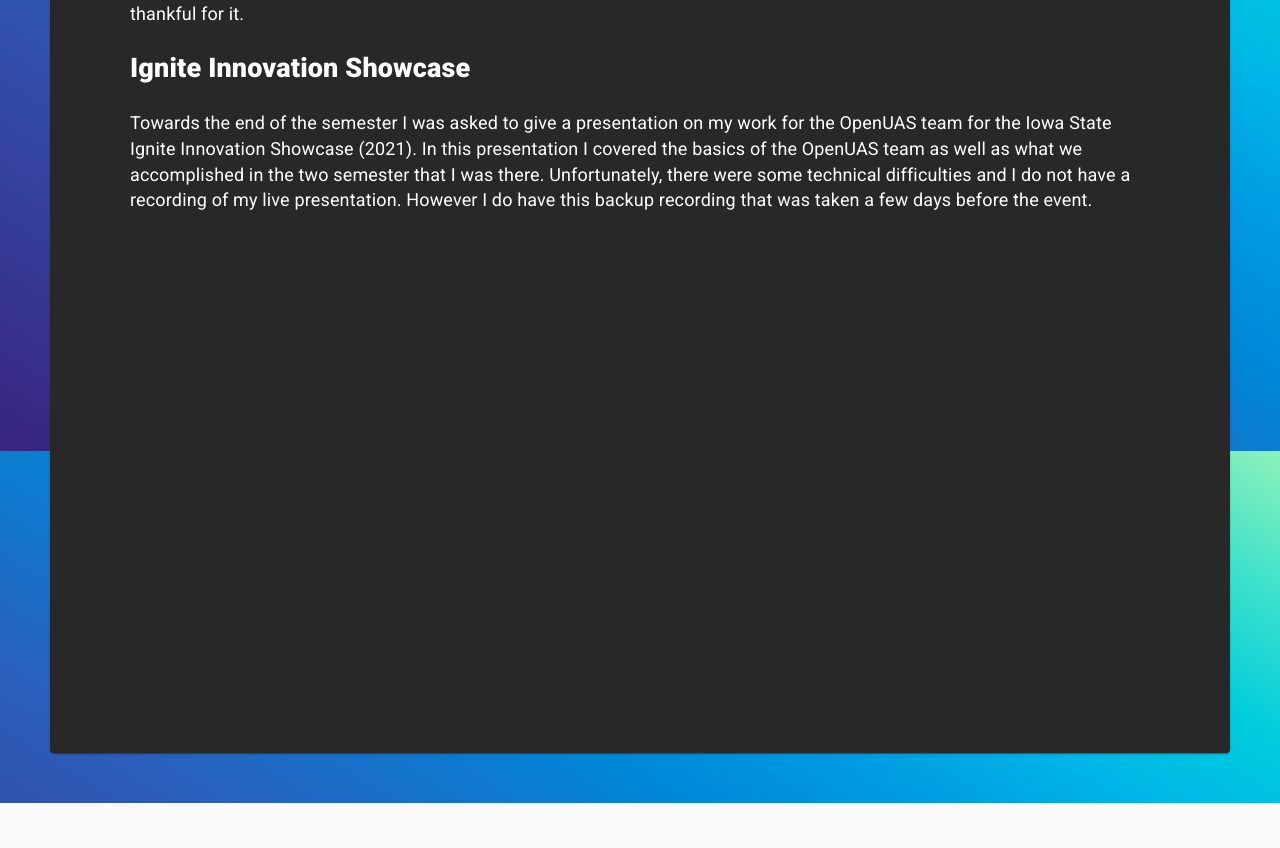
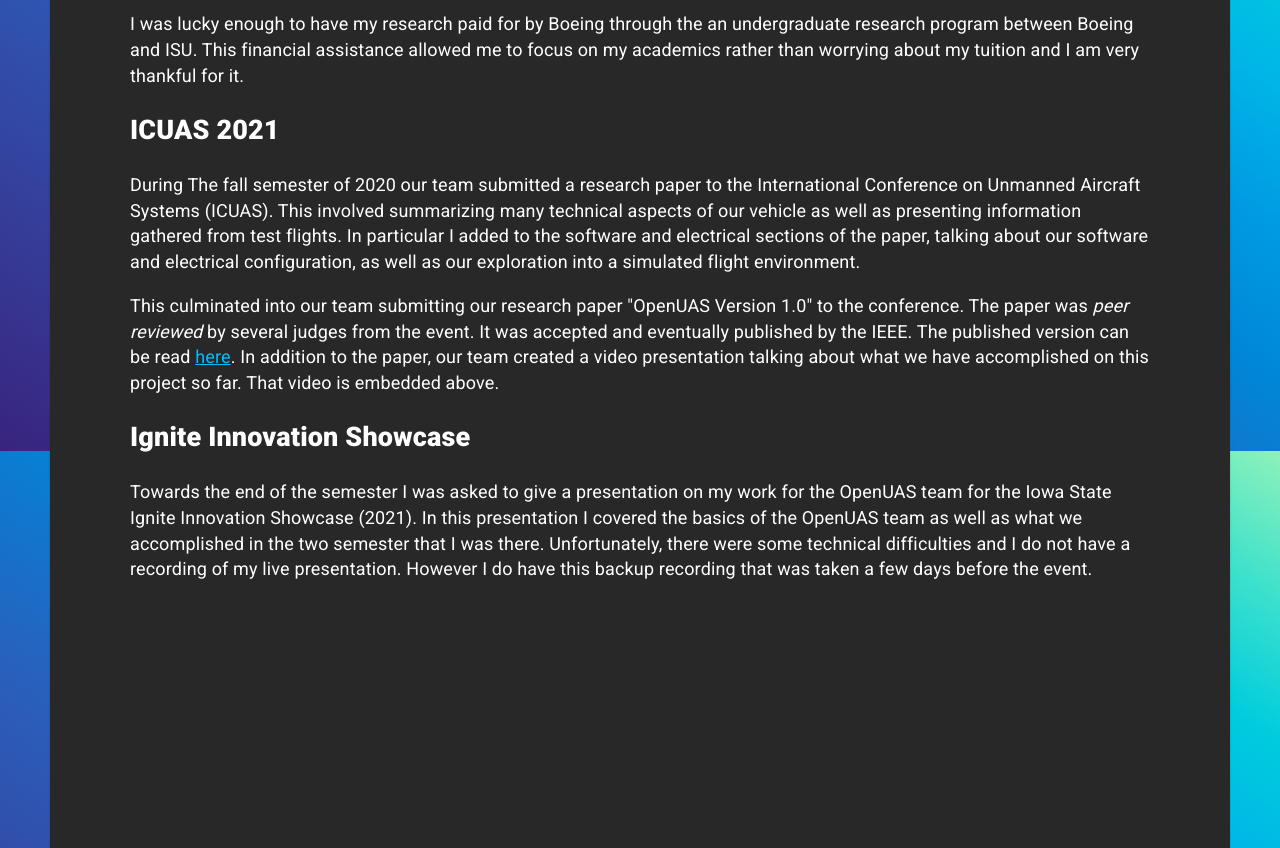
Before and after one commit to C-Glick/C-Glick.github.io, a React (Create React App) app: page /#/OpenUAS in a window 1280 px wide. Shown: the part 1949-2797 px from the top of the page. Before the commit the page ends 2752 px from the top, so only its background shows below. Built offline with nearby package versions, Linux system fonts and the light colour scheme.

Commit message:
Improved overflow handling, added to OpenUAS page

```diff
--- a/src/components/Header.js
+++ b/src/components/Header.js
@@ -11,7 +11,7 @@ const useStyles = makeStyles((theme) => ({
         display: 'flex',
         justifyContent: 'center',
         alignItems: 'center',
-        height:'100vh',
+        height:'60vh',
         fontFamily: 'Roboto',
     },
 
@@ -26,8 +26,6 @@ const useStyles = makeStyles((theme) => ({
         [theme.breakpoints.down("sm")]:{    //switch font size when medium screen width (960px) detected
             fontSize:"3rem",
         },
-        padding: "1rem",
-
     },
 
     subtitle:{
@@ -38,7 +36,7 @@ const useStyles = makeStyles((theme) => ({
     goDown: {
         color: '#fff',
         fontSize: "5rem"
-    }
+    },
 }));
 
 export default function Header() {
--- a/src/components/NavBar.js
+++ b/src/components/NavBar.js
@@ -135,21 +135,21 @@ export default function NavBar() {
             </ListItem>
         </Link>
 
-        <a href="/doc/Colton_Glick_Resume.pdf" target="_blank" style={{textDecoration: 'none', color: 'inherit'}}>
+        <a href="/doc/Colton_Glick_Resume.pdf" target="_blank" rel="noreferrer" style={{textDecoration: 'none', color: 'inherit'}}>
             <ListItem button>
                 <ListItemIcon> <DescriptionIcon className={classes.menuItemIcon}/> </ListItemIcon>
                 <ListItemText classes={{primary:classes.menuItemText}} primary="Resume" />
             </ListItem>
         </a>
 
-        <a href="https://github.com/c-glick" target="_blank" style={{textDecoration:"none", color:"inherit"}}>
+        <a href="https://github.com/c-glick" target="_blank" rel="noreferrer" style={{textDecoration:"none", color:"inherit"}}>
             <ListItem button>
                 <ListItemIcon> <GitHubIcon className={classes.menuItemIcon}/> </ListItemIcon>
                 <ListItemText classes={{primary:classes.menuItemText}} primary="GitHub" />
             </ListItem>
         </a>
 
-        <a href="https://www.linkedin.com/in/colton-glick/" target="_blank" style={{textDecoration:"none", color:"inherit"}}>
+        <a href="https://www.linkedin.com/in/colton-glick/" target="_blank" rel="noreferrer" style={{textDecoration:"none", color:"inherit"}}>
             <ListItem button>
                 <ListItemIcon> <LinkedInIcon className={classes.menuItemIcon}/> </ListItemIcon>
                 <ListItemText classes={{primary:classes.menuItemText}} primary="LinkedIn" />
--- a/src/components/ProjectCards.js
+++ b/src/components/ProjectCards.js
@@ -6,6 +6,7 @@ import {Link} from "react-router-dom";
 
 const useStyles = makeStyles((theme) => ({
     root:{
+        overflow: "hidden",
         minHeight:"100vh",
         display: "flex",
         justifyContent: "center",
--- a/src/pages/AboutPage.js
+++ b/src/pages/AboutPage.js
@@ -41,6 +41,8 @@ const useStyles = makeStyles((theme) => ({
   },
 
   paper: {
+    maxWidth: "130rem",
+    overflow: "hidden",
     padding: "50px",
     paddingLeft: "80px",
     paddingRight: "80px",
@@ -56,6 +58,10 @@ const useStyles = makeStyles((theme) => ({
   title:{
     fontSize: '2em',
     textAlign: 'left',
+
+    [theme.breakpoints.down("xs")]:{
+      textAlign: "center",
+    },
   },
 
   menuItemIcon:{
@@ -74,7 +80,7 @@ const useStyles = makeStyles((theme) => ({
       width: "20rem",
     },
     [theme.breakpoints.down("xs")]:{
-      width: "15rem",
+      width: "100%",
       float: "none",
     }
   },
@@ -87,11 +93,7 @@ const useStyles = makeStyles((theme) => ({
   },
 
   topButton:{
-    float: "right",
-
-    [theme.breakpoints.down("md")]:{
-      float: "left",
-    },
+    float: "left",
 
     [theme.breakpoints.down("sm")]:{
       float: "none",
@@ -100,9 +102,18 @@ const useStyles = makeStyles((theme) => ({
   },
 
   para:{
+    marginLeft: "auto",
+    marginRight: "auto",
     textAlign: "left",
     maxWidth: "60rem",
-  }
+  },
+
+  header:{
+    marginLeft: "auto",
+    marginRight: "auto",
+    textAlign: "left",
+    maxWidth: "80rem",
+  },
 
 }));
 
@@ -125,12 +136,12 @@ export default function AboutPage() {
           <Paper className={classes.paper}>
               <Grid container spacing={3} direction="row">
 
-                  <Grid item md={12} lg={6}>
+                  <Grid item md={12}>
                       <div className={classes.title}>Hi 👋, Welcome to my Website!</div>
                   </Grid>
 
-                  <Grid item md={12} lg={6}>
-                    <a href={"https://github.com/c-glick"} target="_blank" className={classes.topButton} style={{textDecoration: 'none', color: 'inherit'}}>
+                  <Grid item md={12}>
+                    <a href={"https://github.com/c-glick"} target="_blank" rel="noreferrer" className={classes.topButton} style={{textDecoration: 'none', color: 'inherit'}}>
                         <Button
                           variant="outlined"
                           className={classes.button}
@@ -140,7 +151,7 @@ export default function AboutPage() {
                         </Button>
                     </a>
 
-                    <a href="https://www.linkedin.com/in/colton-glick/" target="_blank" className={classes.topButton} style={{textDecoration: 'none', color: 'inherit'}}>
+                    <a href="https://www.linkedin.com/in/colton-glick/" target="_blank" rel="noreferrer" className={classes.topButton} style={{textDecoration: 'none', color: 'inherit'}}>
                       <Button
                         variant="outlined"
                         className={classes.button}
--- a/src/pages/OpenUASPage.js
+++ b/src/pages/OpenUASPage.js
@@ -41,11 +41,14 @@ const useStyles = makeStyles((theme) => ({
   },
 
   paper: {
+    maxWidth: "130rem",
+    overflow: "hidden",
     padding: "50px",
     paddingLeft: "80px",
     paddingRight: "80px",
     [theme.breakpoints.down("xs")]:{
-      padding: "40px",
+      padding: "10px",
+      paddingTop: "40px",
     },
     textAlign: 'center',
     backgroundColor: Config.darkGrey,
@@ -56,6 +59,10 @@ const useStyles = makeStyles((theme) => ({
   title:{
     fontSize: '2em',
     textAlign: 'left',
+
+    [theme.breakpoints.down("xs")]:{
+      textAlign: "center",
+    },
   },
 
   menuItemIcon:{
@@ -64,18 +71,6 @@ const useStyles = makeStyles((theme) => ({
     [theme.breakpoints.down("xs")]:{
         fontSize: 35,
     },
-  },
-
-  image:{
-    padding: "10px",
-    width: "50rem",
-    [theme.breakpoints.down("md")]:{
-      width: "33rem",
-    },
-    [theme.breakpoints.down("xs")]:{
-      width: "20rem",
-      float: "none",
-    }
   },
 
   button:{
@@ -87,6 +82,10 @@ const useStyles = makeStyles((theme) => ({
 
   topButton:{
     float: "left",
+
+    [theme.breakpoints.down("xs")]:{
+      float: "none",
+    },
 
   },
 
@@ -104,26 +103,38 @@ const useStyles = makeStyles((theme) => ({
     maxWidth: "80rem",
   },
 
+  image:{
+    padding: "10px",
+    width: "50rem",
+    [theme.breakpoints.down("md")]:{
+      width: "80%",
+    },
+    [theme.breakpoints.down("xs")]:{
+      width: "95%",
+      float: "none",
+    }
+  },
+
   video:{
+    margin: "40px",
     //16:9 aspect ratio
-
-    margin: "20px",
     width: "800px",
     height: "450px",
 
     [theme.breakpoints.down("md")]:{
-      width: "512px",
-      height: "288px",
+      //make sure when this is overflowing its container, this element stays centered
+      marginLeft: "50%",
+      transform: "translateX(-50%)",
+
+      width: "70vw",
+      height: "calc(70vw/1.77)",  //16:9
     },
 
-    //TODO: percentage size at low screen resolutions
     [theme.breakpoints.down("xs")]:{
-      width: "304px",
-      height: "171px",
+      width: "90vw",
+      height: "calc(90vw/1.77)",  //16:9
       float: "none",
     }
-
-
   }
 
 }));
@@ -154,7 +165,7 @@ export default function AboutPage() {
                   </Grid>
 
                   <Grid item xs={12}>
-                    <a href={"https://github.com/LTL-AERO/PX4-Autopilot/tree/stable"} className={classes.topButton} style={{textDecoration: 'none', color: 'inherit'}}>
+                    <a href={"https://github.com/LTL-AERO/PX4-Autopilot/tree/stable"} target="_blank" rel="noreferrer" className={classes.topButton} style={{textDecoration: 'none', color: 'inherit'}}>
                         <Button
                           variant="outlined"
                           className={classes.button}
@@ -164,7 +175,7 @@ export default function AboutPage() {
                         </Button>
                     </a>
 
-                    <a href={"http://temporallogic.org/research/ICUAS21/"} className={classes.topButton} style={{textDecoration: 'none', color: 'inherit'}}>
+                    <a href={"http://temporallogic.org/research/ICUAS21/"} target="_blank" rel="noreferrer" className={classes.topButton} style={{textDecoration: 'none', color: 'inherit'}}>
                         <Button
                           variant="outlined"
                           className={classes.button}
@@ -174,13 +185,13 @@ export default function AboutPage() {
                         </Button>
                     </a>
 
-                    <a href={"https://lib.dr.iastate.edu/aere_conf/87/"} className={classes.topButton} style={{textDecoration: 'none', color: 'inherit'}}>
+                    <a href={"https://lib.dr.iastate.edu/aere_conf/87/"} target="_blank" rel="noreferrer" className={classes.topButton} style={{textDecoration: 'none', color: 'inherit'}}>
                         <Button
                           variant="outlined"
                           className={classes.button}
                           startIcon={<LaunchIcon />}
                         >
-                          Publication
+                          IEEE Publication
                         </Button>
                     </a>
 
@@ -191,7 +202,9 @@ export default function AboutPage() {
 
                     <p className={classes.para}>
                       The OpenUAS is an in development medium sized unmanned ariel system (UAS) that is
-                      easily accessible and affordable. We intend it to be used by other research
+                      easily accessible and affordable. Our team at Iowa State University is
+                      comprised of 10-15 undergraduate students from a multitude of disciplines.
+                      We intend it to be used by other research
                       groups to support in flight development, or by high school students
                       who wish to explore the topic of aerospace, electrical, and computer engineering.
                     </p>
@@ -237,6 +250,23 @@ export default function AboutPage() {
                       rather than worrying about my tuition and I am very thankful for it.
                     </p>
 
+                    <h2 className={classes.header}>ICUAS 2021</h2>
+
+                    <p className={classes.para}> During The fall semester of 2020 our team submitted a research paper
+                      to the International Conference on Unmanned Aircraft Systems (ICUAS). This involved summarizing many
+                      technical aspects of our vehicle as well as presenting information gathered from test flights.
+                      In particular I added to the software and electrical sections of the paper, talking about our
+                      software and electrical configuration, as well as our exploration into a simulated flight environment.
+                    </p>
+
+                    <p className={classes.para}> This culminated into our team submitting our research paper "OpenUAS Version 1.0"
+                      to the conference. The paper was <i>peer reviewed</i> by several judges from the event. It was accepted
+                      and eventually published by the IEEE. The published version can be read <a href="https://lib.dr.iastate.edu/aere_conf/87/"style={{color: 'deepskyblue'}}>here</a>.
+                      In addition to the paper, our team created a video presentation talking about what we have
+                      accomplished on this project so far. That video is embedded above.
+
+                    </p>
+
                     <h2 className={classes.header}>Ignite Innovation Showcase</h2>
 
                     <p className={classes.para}>
@@ -247,9 +277,23 @@ export default function AboutPage() {
                       presentation. However I do have this backup recording that was taken a few days before the event.
                     </p>
 
+
                     <YouTube className={classes.video} videoId="w_EEVMw7IcQ"/>
 
+                    <h2 className={classes.header}>Electrical / Software Team Lead</h2>
 
+                    <p className={classes.para}> Going into my senior year at Iowa State University, I was elected to
+                      become the team lead of the electrical and software sub team. I worked closely with the
+                      previous team lead to get a strong understanding of the systems in place and how to go about
+                      improving them in future iterations. I lead a subteam of 4 other members who, including myself, work on maintaining
+                      and improving the electronics and software that goes into creating the UAS.
+                    </p>
+
+                    <p className={classes.para}> Our most recent efforts have been going into streamlining the layout
+                      of the electronics bay inside the fuselage. In version 1.0 it was difficult to work on the electronics
+                      while they were inside the body of the vehicle. We are working closely with the design subteam to make
+                      it easier to access and work on the electronics out in the field.
+                    </p>
 
                   </Grid>
               </Grid>
--- a/src/static/projects.js
+++ b/src/static/projects.js
@@ -16,9 +16,8 @@
 const projects=[
     {
         title:"Boeing Internship",
-        desc:"Assisted in developing a VR application to train new pilots. " +
-        "Collaborated between the visual systems team and TODO Tim's team to integrate cutting edge VR " +
-        "technology with an existing simulation framework.",
+        desc:"Contributed to a VR application for pilot and ground crew training. " +
+        "Utilizing cutting edge VR technology with an existing simulation framework.",
         date:"2021",
         imageUrl: process.env.PUBLIC_URL + "/img/oldtest.jpg",
         time: 800,
```
Also changed, not shown: src/pages/LandingPage.js (+7 -2 lines), src/components/ImageCard.js (line endings or trailing spaces).
